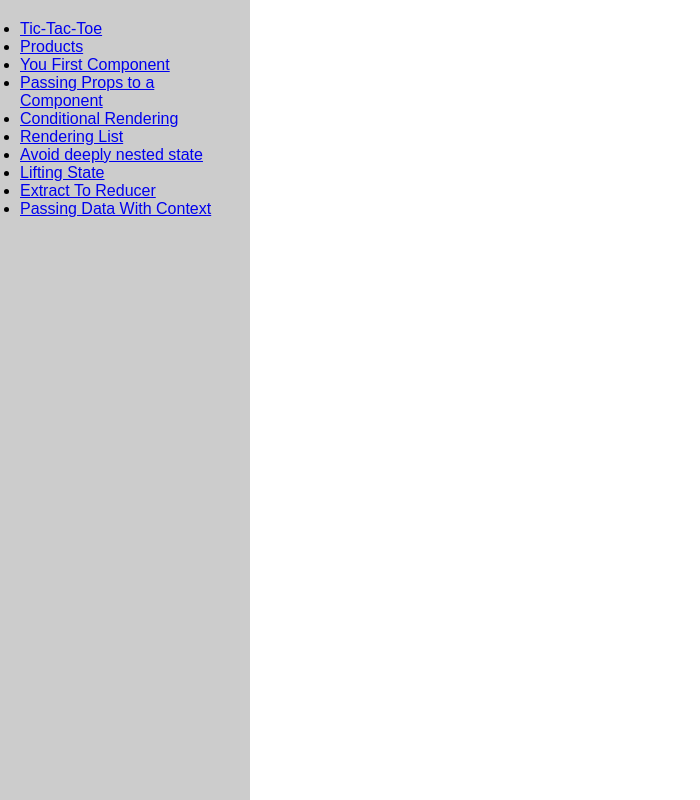
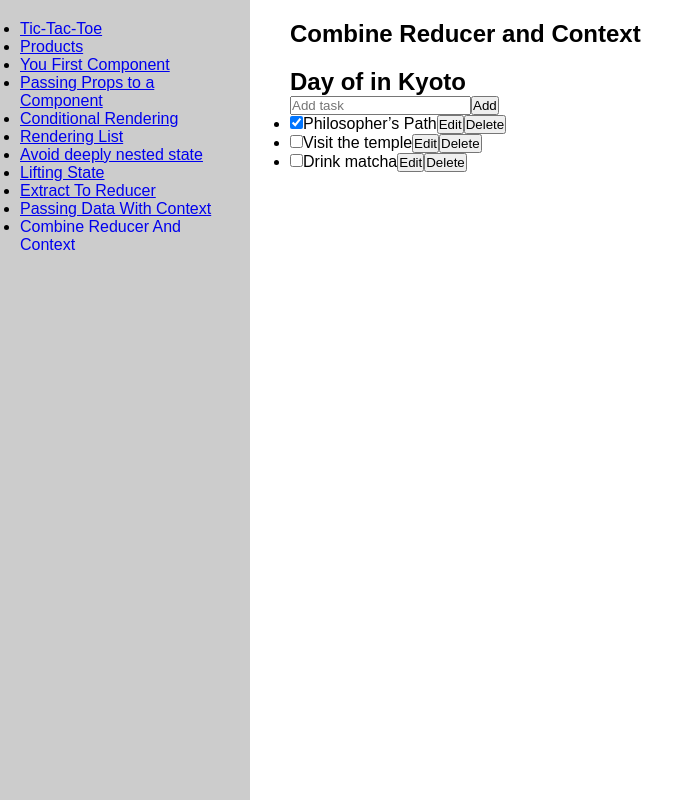
Before and after one commit to Tetrarium/try-rct, a React (Vite) app: page /combine-reducer-context in a window 1280 px wide. Shown: the whole page, without its empty margins (0-700 px from the left). Built offline with nearby package versions, Linux system fonts and the light colour scheme.

Commit message:
add Combine Reducer and Context

```diff
--- a/src/app.tsx
+++ b/src/app.tsx
@@ -2,6 +2,7 @@ import { NavLink, Route, Routes } from "react-router-dom";
 import styled from "styled-components";
 
 import AvoidDeeplyNested from "./components/AvoidDeeplyNested/AvoidDeeplyNested";
+import CombineReducerContext from "./components/CombineReducerContext/CombineReducerContext";
 import { ConditionalRendering } from "./components/ConditionalRendering/ConditionalRendering";
 import ExtractToReducer from "./components/ExtractToReducer/ExtractToReducer";
 import FirstComponent from "./components/FirstComponent/FirstComponent";
@@ -63,6 +64,7 @@ function App() {
           <NavItem route='/lifting-state'>Lifting State</NavItem>
           <NavItem route='/extract-to-reducer'>Extract To Reducer</NavItem>
           <NavItem route="/passing-data-with-context">Passing Data With Context</NavItem>
+          <NavItem route="/combine-reducer-context">Combine Reducer And Context</NavItem>
         </ul>
       </Nav>
       <Main>
@@ -77,6 +79,7 @@ function App() {
           <Route path="/lifting-state" element={<LiftingState />} />
           <Route path="/extract-to-reducer" element={<ExtractToReducer />} />
           <Route path="/passing-data-with-context" element={<PassingDataWithContext />} />
+          <Route path="/combine-reducer-context" element={<CombineReducerContext />} />
         </Routes>
       </Main>
     </Container>
--- /dev/null
+++ b/src/components/CombineReducerContext/CombineReducerContext.tsx
@@ -0,0 +1,16 @@
+import { FC } from "react";
+
+import Content from "../UI/Content";
+import TaskApp from "./components/TaskApp";
+
+const CombineReducerContext: FC = () => {
+  return (
+    <Content
+      title='Combine Reducer and Context'
+    >
+      <TaskApp />
+    </Content>
+  );
+};
+
+export default CombineReducerContext;
--- /dev/null
+++ b/src/components/CombineReducerContext/components/AddTask.tsx
@@ -0,0 +1,27 @@
+import { FC, useState } from "react";
+
+interface AddTaskProps {
+  onAddTask: (text: string) => void;
+}
+
+const AddTask: FC<AddTaskProps> = ({ onAddTask }) => {
+  const [text, setText] = useState('');
+
+  return (
+    <>
+      <input
+        placeholder='Add task'
+        value={text}
+        onChange={e => setText(e.target.value)}
+      />
+      <button
+        onClick={() => {
+          setText('');
+          onAddTask(text);
+        }}
+      >Add</button>
+    </>
+  );
+};
+
+export default AddTask;
--- /dev/null
+++ b/src/components/CombineReducerContext/components/TaskApp.tsx
@@ -0,0 +1,48 @@
+import { FC, useReducer } from "react";
+
+import AddTask from "./AddTask";
+import TaskList from "./TaskList";
+import { ActionTypes, initialTasks, taskReducer } from "./taskReducer";
+import { ITask } from "./types";
+
+const TaskApp: FC = () => {
+  const [tasks, dispatch] = useReducer(
+    taskReducer,
+    initialTasks,
+  );
+
+  const handleAddTask = (text: string) => {
+    dispatch({
+      type: ActionTypes.added,
+      text,
+    });
+  };
+
+  const handleChangeTask = (task: ITask) => {
+    dispatch({
+      type: ActionTypes.changed,
+      task,
+    });
+  };
+
+  const handleDeleteTask = (id: number) => {
+    dispatch({
+      type: ActionTypes.deleted,
+      id,
+    });
+  };
+
+  return (
+    <>
+      <h2>Day of in Kyoto</h2>
+      <AddTask onAddTask={handleAddTask} />
+      <TaskList
+        tasks={tasks}
+        onChangeTask={handleChangeTask}
+        onDeleteTask={handleDeleteTask}
+      />
+    </>
+  );
+};
+
+export default TaskApp;
--- /dev/null
+++ b/src/components/CombineReducerContext/components/TaskList.tsx
@@ -0,0 +1,86 @@
+import { FC, useState } from "react";
+
+import { ITask } from "./types";
+
+interface TaskListProps {
+  tasks: ITask[];
+  onChangeTask: (task: ITask) => void;
+  onDeleteTask: (taskId: number) => void;
+}
+
+const TaskList: FC<TaskListProps> = ({ tasks, onChangeTask, onDeleteTask }) => {
+  return (
+    <ul>
+      {tasks.map(task => (
+        <li key={task.id}>
+          <Task
+            task={task}
+            onChange={onChangeTask}
+            onDelete={onDeleteTask}
+          />
+        </li>
+      ))}
+    </ul>
+  );
+};
+
+export default TaskList;
+
+interface TaskProps {
+  task: ITask;
+  onChange: (task: ITask) => void;
+  onDelete: (taskId: number) => void;
+}
+
+const Task: FC<TaskProps> = ({ task, onChange, onDelete }) => {
+  const [isEditing, setIsEditing] = useState(false);
+
+  const taskContent = isEditing
+    ?
+    (
+      <>
+        <input
+          value={task.text}
+          onChange={e => {
+            onChange({
+              ...task,
+              text: e.target.value
+            });
+          }}
+        />
+        <button
+          onClick={() => setIsEditing(false)}
+        >
+          Save
+        </button>
+      </>
+    )
+    :
+    (
+      <>
+        {task.text}
+        <button
+          onClick={() => setIsEditing(true)}
+        >Edit</button>
+      </>
+    );
+
+  return (
+    <label>
+      <input
+        type="checkbox"
+        checked={task.done}
+        onChange={e => {
+          onChange({
+            ...task,
+            done: e.target.checked
+          });
+        }}
+      />
+      {taskContent}
+      <button
+        onClick={() => onDelete(task.id)}
+      >Delete</button>
+    </label>
+  );
+};
--- /dev/null
+++ b/src/components/CombineReducerContext/components/taskReducer.ts
@@ -0,0 +1,58 @@
+import { ITask } from "./types";
+
+let nextId = 3;
+
+export const initialTasks = [
+  { id: 0, text: 'Philosopher’s Path', done: true },
+  { id: 1, text: 'Visit the temple', done: false },
+  { id: 2, text: 'Drink matcha', done: false }
+];
+
+export enum ActionTypes {
+  added = 'added',
+  changed = 'changed',
+  deleted = 'deleted',
+}
+
+type TAddedAction = {
+  type: ActionTypes.added;
+  text: string;
+};
+
+type TChangedAction = {
+  type: ActionTypes.changed;
+  task: ITask;
+};
+
+type TDeletedAction = {
+  type: ActionTypes.deleted;
+  id: number;
+};
+
+export type TAction = TAddedAction
+  | TChangedAction
+  | TDeletedAction;
+
+export const taskReducer = (tasks: ITask[], action: TAction): ITask[] => {
+  switch (action.type) {
+    case ActionTypes.added: {
+      return [
+        ...tasks,
+        {
+          id: nextId++,
+          text: action.text,
+          done: false,
+        }
+      ];
+    }
+    case ActionTypes.changed: {
+      return tasks.map(t => t.id === action.task.id ? action.task : t);
+    }
+    case ActionTypes.deleted: {
+      return tasks.filter(t => t.id !== action.id);
+    }
+    default: {
+      throw new Error('Unknown Action: ' + (action as { type: string; }).type);
+    }
+  }
+};
--- /dev/null
+++ b/src/components/CombineReducerContext/components/types.ts
@@ -0,0 +1,5 @@
+export interface ITask {
+  id: number;
+  text: string;
+  done: boolean;
+}
```
